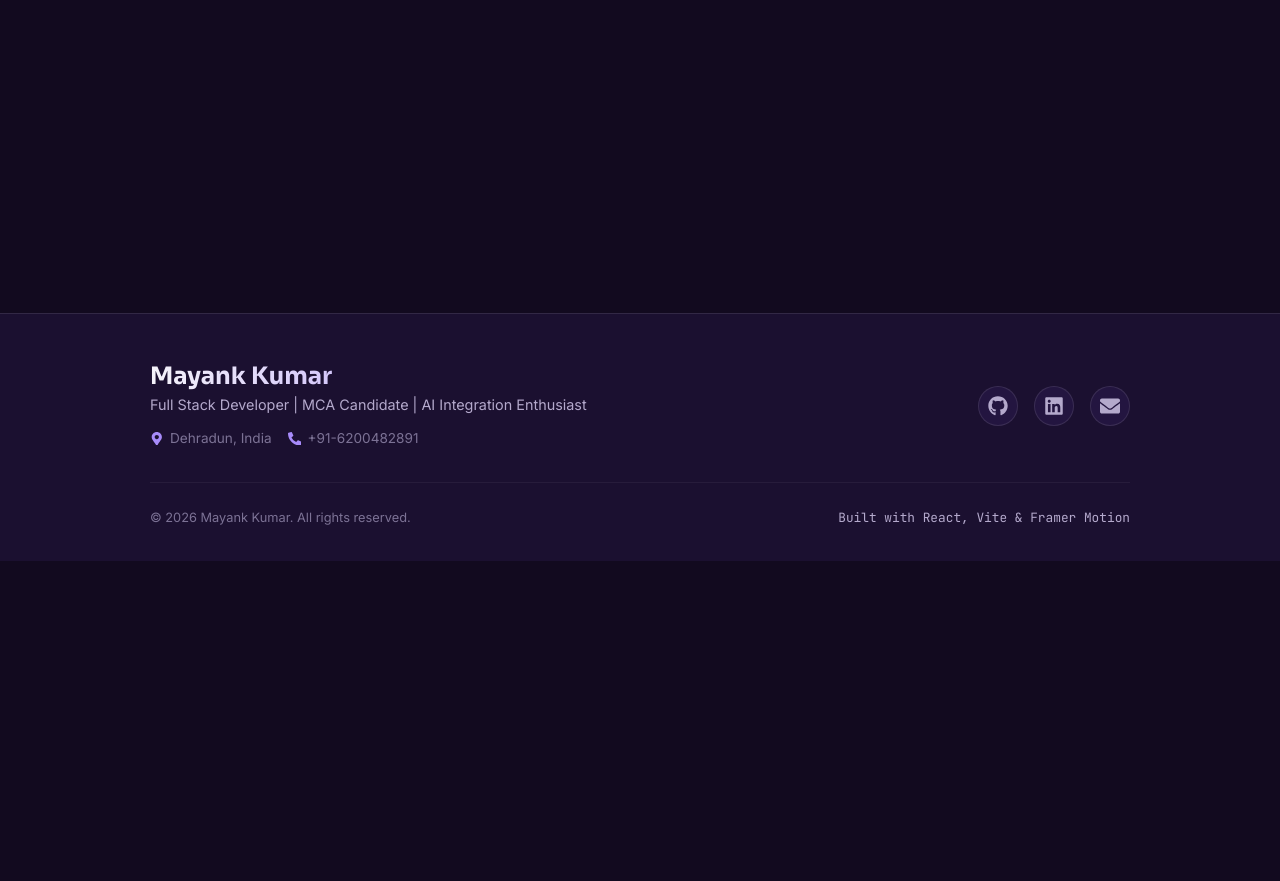
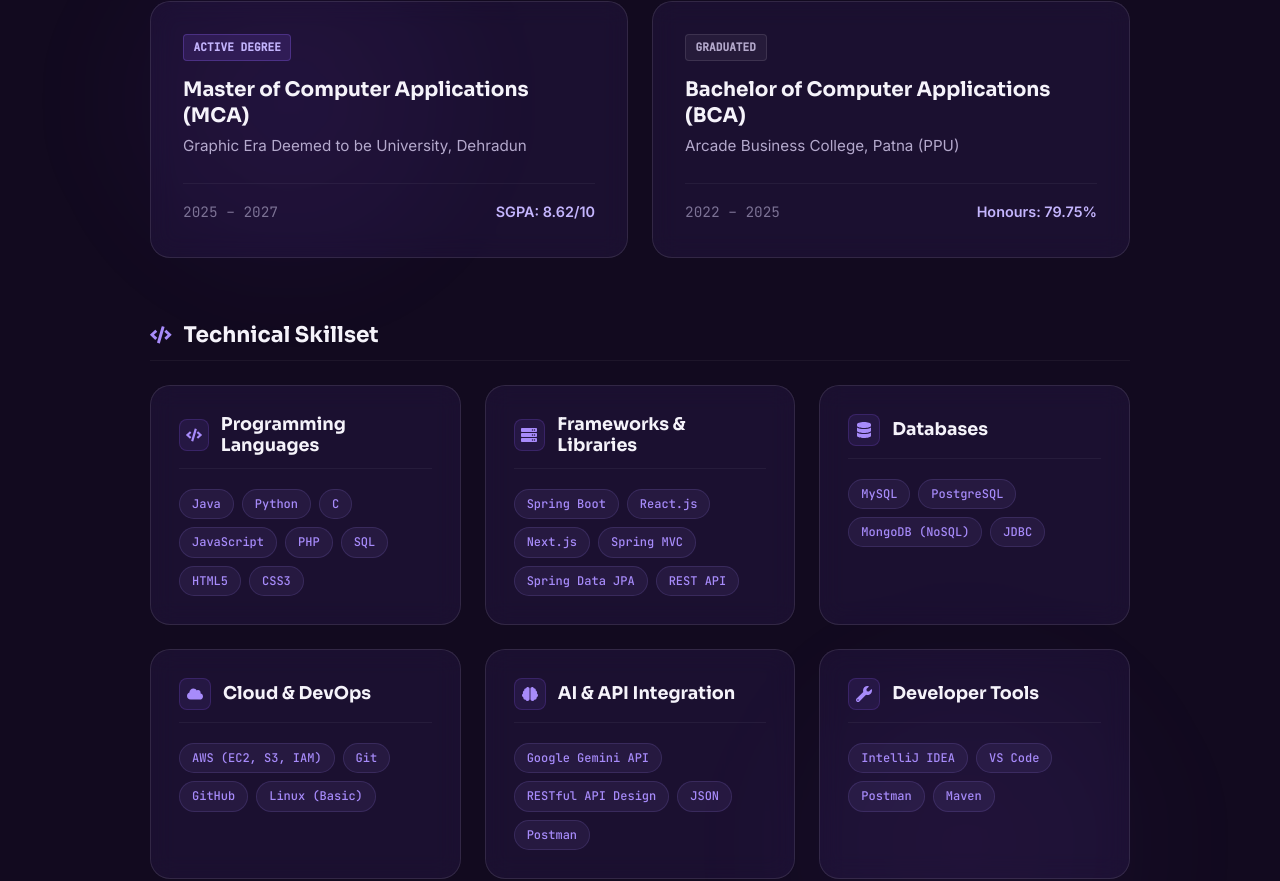
Before and after one commit to mayank78geu/portfolio-mayankbhadanii, a React (Vite) app: page /#/skills in a window 1280 px wide. Shown: the part 287-1168 px from the top of the page. Before the commit the page ends 848 px from the top, so only its background shows below. Built offline with nearby package versions, Linux system fonts and the light colour scheme.

Commit message:
feat: phase 5 academics and skills page implementation with grid categories and hover interactive pills

```diff
--- /dev/null
+++ b/src/pages/Skills.css
@@ -0,0 +1,170 @@
+.skills-page {
+  position: relative;
+}
+
+.skills-glow-1 {
+  background: radial-gradient(circle, rgba(124, 58, 237, 0.08) 0%, transparent 70%);
+}
+
+.skills-glow-2 {
+  background: radial-gradient(circle, rgba(139, 92, 246, 0.06) 0%, transparent 70%);
+}
+
+.section-inner-title {
+  display: flex;
+  align-items: center;
+  gap: 0.75rem;
+  font-size: 1.35rem;
+  margin-bottom: 1.5rem;
+  color: var(--text-primary);
+  border-bottom: 1px solid rgba(255, 255, 255, 0.05);
+  padding-bottom: 0.75rem;
+}
+
+.section-inner-title svg {
+  color: var(--accent);
+}
+
+/* 1. Academic Snapshot */
+.academic-snapshot-section {
+  margin-bottom: 4rem;
+}
+
+.academics-grid {
+  display: grid;
+  grid-template-columns: 1fr;
+  gap: 1.5rem;
+}
+
+@media (min-width: 768px) {
+  .academics-grid {
+    grid-template-columns: 1fr 1fr;
+  }
+}
+
+.academic-card {
+  padding: 2rem;
+  display: flex;
+  flex-direction: column;
+  position: relative;
+}
+
+.academic-tag {
+  align-self: flex-start;
+  font-family: var(--font-mono);
+  font-size: 0.7rem;
+  text-transform: uppercase;
+  font-weight: 600;
+  padding: 0.2rem 0.6rem;
+  border-radius: 4px;
+  background: rgba(139, 92, 246, 0.15);
+  border: 1px solid rgba(139, 92, 246, 0.3);
+  color: var(--accent-bright);
+  margin-bottom: 1rem;
+}
+
+.academic-tag.tag-completed {
+  background: rgba(255, 255, 255, 0.05);
+  border-color: var(--card-border);
+  color: var(--text-muted);
+}
+
+.academic-title {
+  font-size: 1.25rem;
+  margin-bottom: 0.25rem;
+  line-height: 1.3;
+}
+
+.academic-inst {
+  font-size: 0.95rem;
+  color: var(--text-muted);
+  margin-bottom: 1.5rem;
+}
+
+.academic-meta {
+  display: flex;
+  justify-content: space-between;
+  align-items: center;
+  margin-top: auto;
+  border-top: 1px solid rgba(255, 255, 255, 0.05);
+  padding-top: 1rem;
+  font-size: 0.9rem;
+}
+
+.academic-duration {
+  font-family: var(--font-mono);
+  color: var(--text-faint);
+}
+
+.academic-grade {
+  font-weight: 600;
+  color: var(--accent-bright);
+}
+
+/* 2. Skills Grid */
+.skills-grid-section {
+  margin-bottom: 3rem;
+}
+
+.skills-grid {
+  display: grid;
+  grid-template-columns: 1fr;
+  gap: 1.5rem;
+}
+
+@media (min-width: 640px) {
+  .skills-grid {
+    grid-template-columns: 1fr 1fr;
+  }
+}
+
+@media (min-width: 1024px) {
+  .skills-grid {
+    grid-template-columns: 1fr 1fr 1fr;
+  }
+}
+
+.category-card {
+  padding: 1.75rem;
+  display: flex;
+  flex-direction: column;
+  height: 100%;
+}
+
+.category-header {
+  display: flex;
+  align-items: center;
+  gap: 0.75rem;
+  margin-bottom: 1.25rem;
+  border-bottom: 1px solid rgba(255, 255, 255, 0.05);
+  padding-bottom: 0.75rem;
+}
+
+.category-icon {
+  display: flex;
+  align-items: center;
+  justify-content: center;
+  width: 32px;
+  height: 32px;
+  border-radius: 8px;
+  background: rgba(139, 92, 246, 0.1);
+  border: 1px solid rgba(139, 92, 246, 0.2);
+  color: var(--accent);
+  font-size: 1rem;
+}
+
+.category-title {
+  font-size: 1.1rem;
+  color: var(--text-primary);
+}
+
+.category-skills-list {
+  display: flex;
+  flex-wrap: wrap;
+  gap: 0.5rem;
+}
+
+.skill-pill {
+  cursor: default;
+  transition: all 0.2s ease;
+}
--- a/src/pages/Skills.jsx
+++ b/src/pages/Skills.jsx
@@ -1,17 +1,144 @@
 import React from 'react';
 import { motion } from 'framer-motion';
+import { FaCode, FaServer, FaDatabase, FaCloud, FaBrain, FaWrench, FaBookOpen, FaFolderOpen, FaGraduationCap } from 'react-icons/fa';
+import './Skills.css';
 
 const Skills = () => {
+  const categories = [
+    {
+      title: 'Programming Languages',
+      icon: <FaCode />,
+      skills: ['Java', 'Python', 'C', 'JavaScript', 'PHP', 'SQL', 'HTML5', 'CSS3']
+    },
+    {
+      title: 'Frameworks & Libraries',
+      icon: <FaServer />,
+      skills: ['Spring Boot', 'React.js', 'Next.js', 'Spring MVC', 'Spring Data JPA', 'REST API']
+    },
+    {
+      title: 'Databases',
+      icon: <FaDatabase />,
+      skills: ['MySQL', 'PostgreSQL', 'MongoDB (NoSQL)', 'JDBC']
+    },
+    {
+      title: 'Cloud & DevOps',
+      icon: <FaCloud />,
+      skills: ['AWS (EC2, S3, IAM)', 'Git', 'GitHub', 'Linux (Basic)']
+    },
+    {
+      title: 'AI & API Integration',
+      icon: <FaBrain />,
+      skills: ['Google Gemini API', 'RESTful API Design', 'JSON', 'Postman']
+    },
+    {
+      title: 'Developer Tools',
+      icon: <FaWrench />,
+      skills: ['IntelliJ IDEA', 'VS Code', 'Postman', 'Maven']
+    },
+    {
+      title: 'Core CS Concepts',
+      icon: <FaBookOpen />,
+      skills: ['Data Structures & Algorithms', 'OOP', 'DBMS', 'Operating Systems', 'Computer Networks', 'Agile/Scrum']
+    },
+    {
+      title: 'Other Skills',
+      icon: <FaFolderOpen />,
+      skills: ['Microsoft Office Suite', 'Project Documentation']
+    }
+  ];
+
+  const containerVariants = {
+    hidden: { opacity: 0 },
+    visible: {
+      opacity: 1,
+      transition: { staggerChildren: 0.1 }
+    }
+  };
+
+  const itemVariants = {
+    hidden: { y: 20, opacity: 0 },
+    visible: {
+      y: 0,
+      opacity: 1,
+      transition: { duration: 0.4, ease: 'easeOut' }
+    }
+  };
+
   return (
     <motion.div
-      className="page-wrapper container"
-      initial={{ opacity: 0, y: 20 }}
-      animate={{ opacity: 1, y: 0 }}
-      exit={{ opacity: 0, y: -20 }}
-      transition={{ duration: 0.3 }}
+      className="skills-page page-wrapper"
+      variants={containerVariants}
+      initial="hidden"
+      animate="visible"
     >
-      <h2>Academics & Skills</h2>
-      <p>Placeholder content for Academics & Skills page.</p>
+      <div className="ambient-glow skills-glow-1" style={{ top: '10%', left: '5%', width: '450px', height: '450px' }}></div>
+      <div className="ambient-glow skills-glow-2" style={{ bottom: '15%', right: '5%', width: '500px', height: '500px' }}></div>
+
+      <div className="container">
+        {/* Section Header */}
+        <motion.div className="section-header-centered" variants={itemVariants}>
+          <h2 className="section-title">Academics & Skills</h2>
+          <p className="section-subtitle">My academic foundations and core software engineering skills</p>
+        </motion.div>
+
+        {/* Academic Snapshot */}
+        <motion.section className="academic-snapshot-section" variants={itemVariants}>
+          <h3 className="section-inner-title"><FaGraduationCap /> Academic Snapshot</h3>
+          <div className="academics-grid">
+            <div className="academic-card glass-card">
+              <span className="academic-tag">Active Degree</span>
+              <h4 className="academic-title">Master of Computer Applications (MCA)</h4>
+              <p className="academic-inst">Graphic Era Deemed to be University, Dehradun</p>
+              <div className="academic-meta">
+                <span className="academic-duration">2025 – 2027</span>
+                <span className="academic-grade">SGPA: 8.62/10</span>
+              </div>
+            </div>
+
+            <div className="academic-card glass-card">
+              <span className="academic-tag tag-completed">Graduated</span>
+              <h4 className="academic-title">Bachelor of Computer Applications (BCA)</h4>
+              <p className="academic-inst">Arcade Business College, Patna (PPU)</p>
+              <div className="academic-meta">
+                <span className="academic-duration">2022 – 2025</span>
+                <span className="academic-grade">Honours: 79.75%</span>
+              </div>
+            </div>
+          </div>
+        </motion.section>
+
+        {/* Skills Grid */}
+        <section className="skills-grid-section">
+          <motion.h3 className="section-inner-title" variants={itemVariants}><FaCode /> Technical Skillset</motion.h3>
+          <div className="skills-grid">
+            {categories.map((cat, idx) => (
+              <motion.div
+                className="category-card glass-card"
+                key={idx}
+                variants={itemVariants}
+                whileHover={{ y: -5 }}
+              >
+                <div className="category-header">
+                  <span className="category-icon">{cat.icon}</span>
+                  <h4 className="category-title">{cat.title}</h4>
+                </div>
+                <div className="category-skills-list">
+                  {cat.skills.map((skill, sIdx) => (
+                    <motion.span
+                      key={sIdx}
+                      className="tech-tag skill-pill"
+                      whileHover={{ scale: 1.05, color: '#C4B5FD', borderColor: 'var(--accent)' }}
+                      transition={{ type: 'spring', stiffness: 400, damping: 10 }}
+                    >
+                      {skill}
+                    </motion.span>
+                  ))}
+                </div>
+              </motion.div>
+            ))}
+          </div>
+        </section>
+      </div>
     </motion.div>
   );
 };
```
